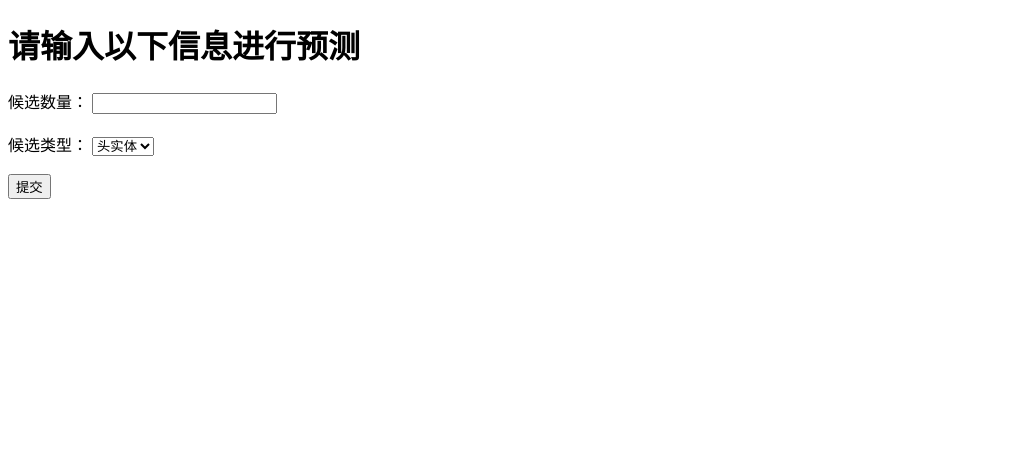
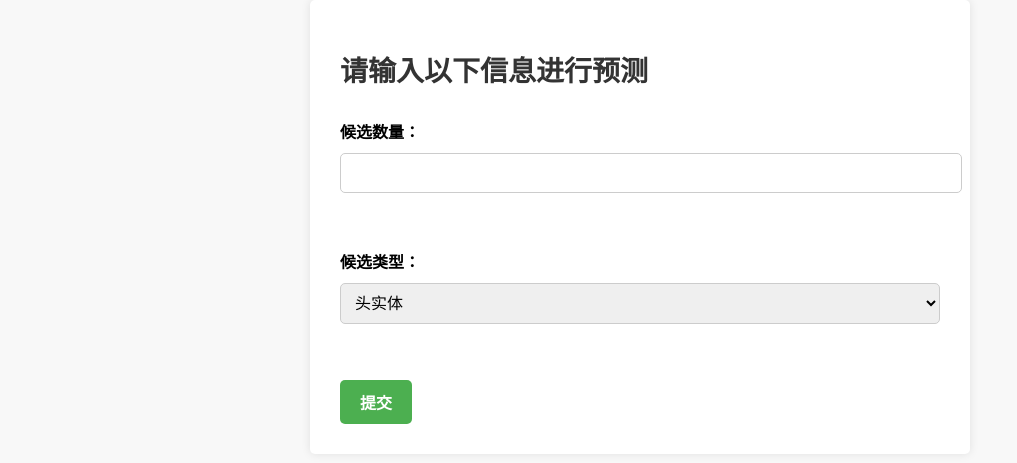
Before and after one commit to lroethan/Temporal-KG-Completion, a Flask app: page / in a window 1280 px wide. Shown: the top 463 px of the page, without its empty margins (0-1017 px from the left). Run offline with Flask 3, Linux system fonts and the light colour scheme.

Commit message:
update ui

```diff
--- a/app/template/index.html
+++ b/app/template/index.html
@@ -2,15 +2,73 @@
 <html>
 <head>
     <title>预测</title>
+    <script src="https://cdn.jsdelivr.net/npm/vue@2.6.14/dist/vue.js"></script>
+    <style>
+        body {
+            font-family: Arial, sans-serif;
+            margin: 0;
+            padding: 0;
+            background-color: #F8F8F8;
+        }
+
+        .container {
+            max-width: 600px;
+            margin: 0 auto;
+            padding: 30px;
+            background-color: #FFFFFF;
+            border-radius: 5px;
+            box-shadow: 0 0 10px rgba(0, 0, 0, 0.1);
+        }
+
+        h1 {
+            font-size: 28px;
+            color: #333333;
+            margin-bottom: 30px;
+        }
+
+        label {
+            display: block;
+            font-size: 16px;
+            font-weight: bold;
+            margin-bottom: 10px;
+        }
+
+        input[type="text"], select {
+            display: block;
+            width: 100%;
+            padding: 10px;
+            border: 1px solid #CCCCCC;
+            border-radius: 5px;
+            font-size: 16px;
+            margin-bottom: 20px;
+        }
+
+        input[type="submit"] {
+            background-color: #4CAF50;
+            color: #FFFFFF;
+            font-size: 16px;
+            font-weight: bold;
+            padding: 10px 20px;
+            border: none;
+            border-radius: 5px;
+            cursor: pointer;
+        }
+
+        input[type="submit"]:hover {
+            background-color: #3E8E41;
+        }
+    </style>
 </head>
 <body>
+    <div id="app">
+        <div class="container">
             <h1>请输入以下信息进行预测</h1>
-    <form action="/predict" method="POST">
+            <form @submit.prevent="submitForm">
                 <label for="k">候选数量：</label>
-        <input type="text" id="k" name="k"><br><br>
+                <input type="text" id="k" name="k" v-model="form.k"><br><br>
 
                 <label for="pred_mode">候选类型：</label>
-        <select id="pred_mode" name="pred_mode">
+                <select id="pred_mode" name="pred_mode" v-model="form.pred_mode">
                     <option value="head">头实体</option>
                     <option value="rel">关系</option>
                     <option value="tail">尾实体</option>
@@ -18,5 +76,25 @@
 
                 <input type="submit" value="提交">
             </form>
+        </div>
+    </div>
+
+    <script>
+        var app = new Vue({
+            el: '#app',
+            data: {
+                form: {
+                    k: '',
+                    pred_mode: 'head'
+                }
+            },
+            methods: {
+                submitForm() {
+                    // 在这里添加提交表单的逻辑
+                    console.log(this.form);
+                }
+            }
+        });
+    </script>
 </body>
 </html>
```
Lines whose indentation alone changed are shown as unchanged.
